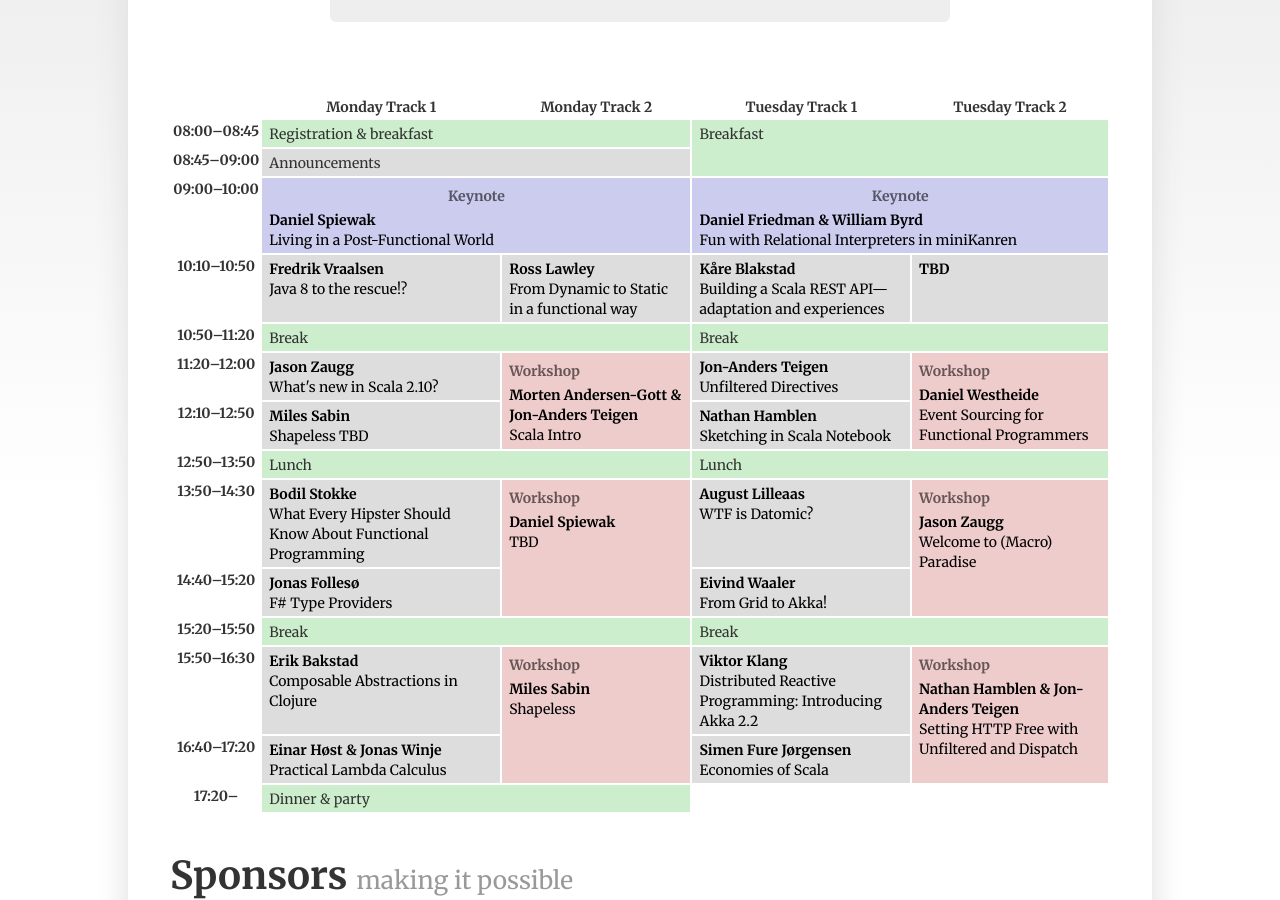
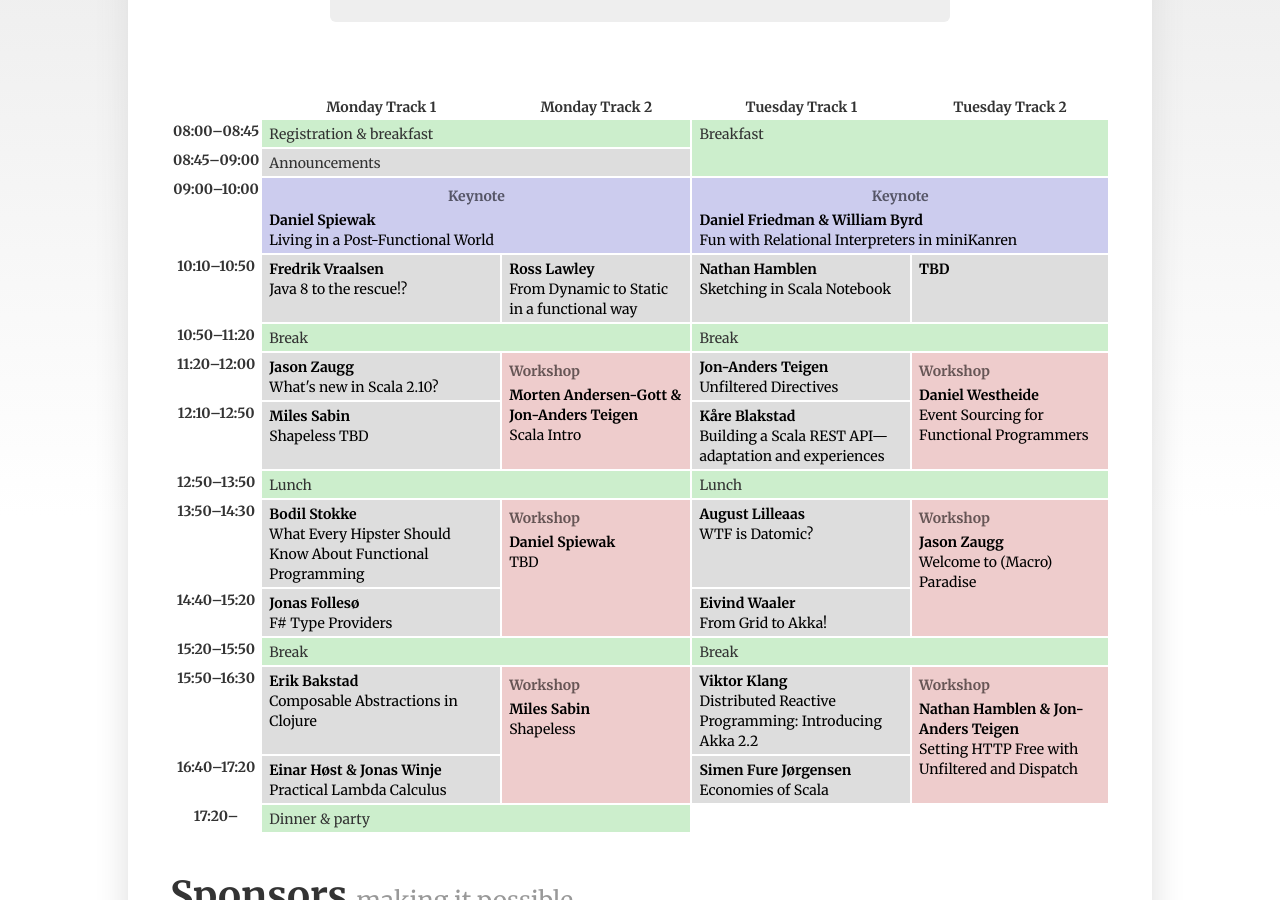
Before and after one commit to flatmaposlo/2013.github.com, a Jekyll site: the page built from index.html, in a window 1280 px wide and 900 px high, scrolled down 606 px. Built offline with Jekyll 4.4.1, drawn with Linux system fonts in a browser that asks for light colours; some web fonts are replaced.

Commit message:
Nathan <-> Kåre

```diff
--- a/_includes/schedule.html
+++ b/_includes/schedule.html
@@ -50,9 +50,9 @@
             </a>
           </td>
           <td>
-            <a href="/blakstad.html">
-              <div class="speaker">Kåre Blakstad</div>
-              <div class="talk">Building a Scala REST API—adaptation and experiences</div>
+            <a href="/hamblen.html">
+              <div class="speaker">Nathan Hamblen</div>
+              <div class="talk">Sketching in Scala Notebook</div>
             </a>
           </td>
           <td>
@@ -102,9 +102,9 @@
             </a>
           </td>
           <td>
-            <a href="/hamblen.html">
-              <div class="speaker">Nathan Hamblen</div>
-              <div class="talk">Sketching in Scala Notebook</div>
+            <a href="/blakstad.html">
+              <div class="speaker">Kåre Blakstad</div>
+              <div class="talk">Building a Scala REST API—adaptation and experiences</div>
             </a>
           </td>
         </tr>
```
